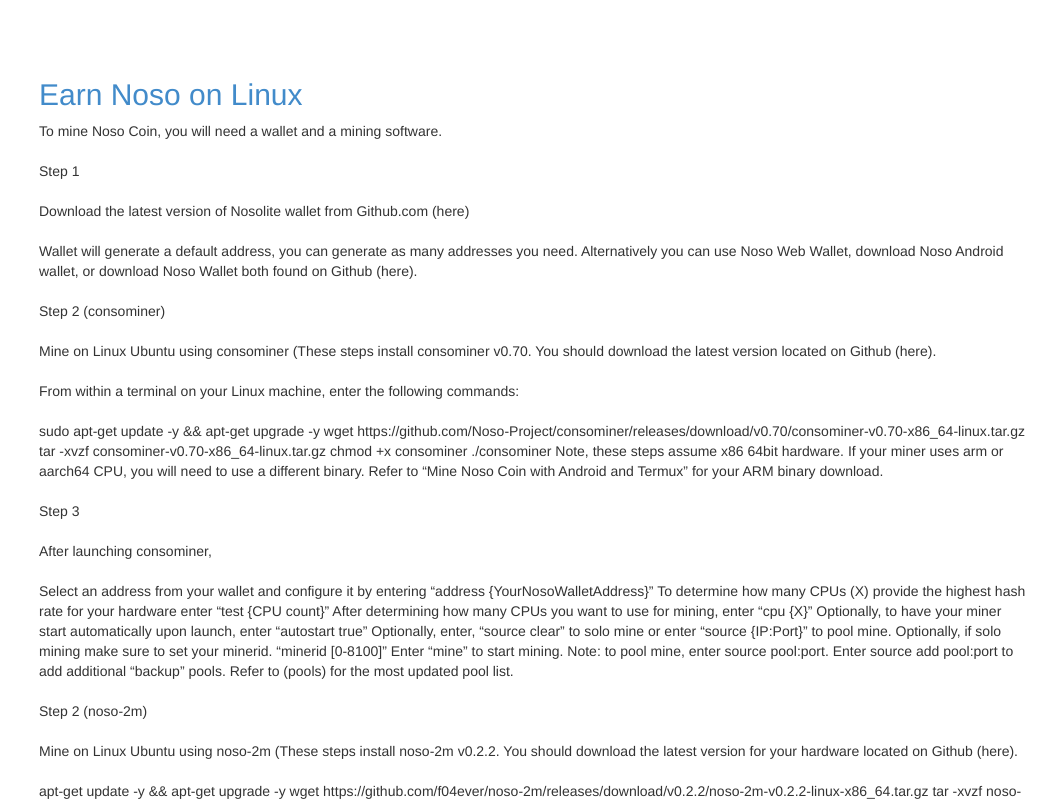
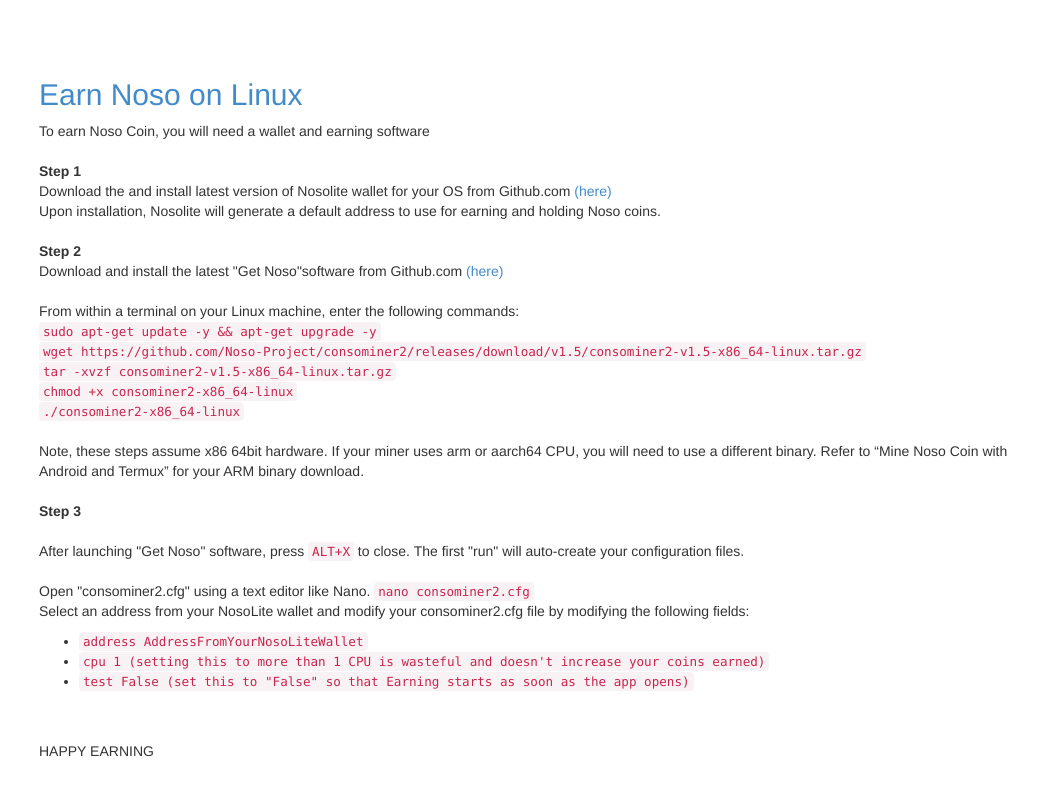
Before and after one commit to gonefishing4422/nosotest.github.io, a plain HTML site: page index.html in a window 1280 px wide. Shown: the part 6020-6821 px from the top of the page, without its empty margins (231-1280 px from the left). Drawn offline with Linux system fonts and the light colour scheme.

Commit message:
Update index.html

```diff
--- a/index.html
+++ b/index.html
@@ -185,7 +185,7 @@
 	<br><br>
 	<strong>Step 1</strong>
 	<br>
-	Download the and install latest version of Nosolite wallet from Github.com <a href="https://github.com/Noso-Project/NosoLite/releases" target="_blank">(here)</A>
+	Download the and install latest version of Nosolite wallet for your OS from Github.com <a href="https://github.com/Noso-Project/NosoLite/releases" target="_blank">(here)</A>
 
 	Upon installation, Nosolite will generate a default address to use for earning and holding Noso coins.
 	<br><br>
@@ -215,57 +215,49 @@
 
 	<!-- Earn Noso on Linux-->
 	<br><br><br><br>
-	<p><h2><a id="nearnlinux">Earn Noso on Linux</a></h2></p>
-	 <p>To mine Noso Coin, you will need a wallet and a mining software.
+	<p><h2><a id="earnlinux">Earn Noso on Linux</a></h2></p>
+	 <p>To earn Noso Coin, you will need a wallet and earning software
 	<br><br>
-	Step 1
+	<strong>Step 1</strong>
+	<br>
+	Download the and install latest version of Nosolite wallet for your OS from Github.com <a href="https://github.com/Noso-Project/NosoLite/releases" target="_blank">(here)</a>
+	<br>
+	Upon installation, Nosolite will generate a default address to use for earning and holding Noso coins.
 	<br><br>
-	Download the latest version of Nosolite wallet from Github.com (here)
+	<strong>Step 2</strong>
+	<br>
+	Download and install the latest "Get Noso"software from Github.com <a href="https://github.com/Noso-Project/consominer2/releases" target="_blank">(here)</a>
 	<br><br>
-	Wallet will generate a default address, you can generate as many addresses you need. Alternatively you can use Noso Web Wallet, download Noso Android wallet, or download Noso Wallet both found on Github (here).
+
+	From within a terminal on your Linux machine, enter the following commands:
+	<br>
+	<code>sudo apt-get update -y && apt-get upgrade -y</code>
+	<br>
+	<code>wget https://github.com/Noso-Project/consominer2/releases/download/v1.5/consominer2-v1.5-x86_64-linux.tar.gz</code>
+	<br>
+	<code>	tar -xvzf consominer2-v1.5-x86_64-linux.tar.gz</code>
+	<br>
+	<code>chmod +x consominer2-x86_64-linux</code>
+	<br>
+	<code>./consominer2-x86_64-linux</code>
 	<br><br>
-	Step 2 (consominer)
-	<br><br>
-	Mine on Linux Ubuntu using consominer (These steps install consominer v0.70. You should download the latest version located on Github (here).
-	<br><br>
-	From within a terminal on your Linux machine, enter the following commands:
-	<br><br>
-	sudo apt-get update -y && apt-get upgrade -y
-	wget https://github.com/Noso-Project/consominer/releases/download/v0.70/consominer-v0.70-x86_64-linux.tar.gz
-	tar -xvzf consominer-v0.70-x86_64-linux.tar.gz
-	chmod +x consominer
-	./consominer
 	Note, these steps assume x86 64bit hardware. If your miner uses arm or aarch64 CPU, you will need to use a different binary. Refer to “Mine Noso Coin with Android and Termux” for your ARM binary download.
 	<br><br>
-	Step 3
+	<strong>Step 3</strong>
 	<br><br>
-	After launching consominer,
+	After launching "Get Noso" software, press <code>ALT+X</code> to close.  The first "run" will auto-create your configuration files.
 	<br><br>
-	Select an address from your wallet and configure it by entering “address {YourNosoWalletAddress}”
-	To determine how many CPUs (X) provide the highest hash rate for your hardware enter “test {CPU count}”
-	After determining how many CPUs you want to use for mining, enter “cpu {X}”
-	Optionally, to have your miner start automatically upon launch, enter “autostart true”
-	Optionally, enter, “source clear” to solo mine or enter “source {IP:Port}” to pool mine.
-	Optionally, if solo mining make sure to set your minerid. “minerid [0-8100]”
-	Enter “mine” to start mining.
-	Note: to pool mine, enter source pool:port. Enter source add pool:port to add additional “backup” pools. Refer to (pools) for the most updated pool list.
+	Open "consominer2.cfg" using a text editor like Nano.  <code> nano consominer2.cfg</code>
+	<br>
+	Select an address from your NosoLite wallet and modify your consominer2.cfg file by modifying the following fields:
+	<br>
+	<ul>
+	<li><code>address AddressFromYourNosoLiteWallet
+	<li>cpu 1 (setting this to more than 1 CPU is wasteful and doesn't increase your coins earned)
+	<li>test False (set this to "False" so that Earning starts as soon as the app opens)</code>
+	</ul>
 	<br><br>
-	Step 2 (noso-2m)
-	<br><br>
-	Mine on Linux Ubuntu using noso-2m (These steps install noso-2m v0.2.2. You should download the latest version for your hardware located on Github (here).
-	<br><br>
-	apt-get update -y && apt-get upgrade -y
-	wget https://github.com/f04ever/noso-2m/releases/download/v0.2.2/noso-2m-v0.2.2-linux-x86_64.tar.gz
-	tar -xvzf noso-2m-v0.2.2-linux-x86_64.tar.gz
-	chmod +x noso-2m
-	./noso-2m -a {address} -t {threads} i {miner instance} –pools=Pool1:IPAddress:port;Pool2:IPAddress:port”
-	MINING POOL EXAMPLE: ./noso-2m.exe -a ThisIsMyNosoMiningAddress -t 9 -i 6 –pools=Dev:45.146.252.103:8082;rukzuk:173.199.122.137:8082;f04ever:209.126.80.203:8082?
-	<br><br>
-	MINING SOLO EXAMPLE: ./noso-2m.exe -a ThisIsMyNosoMiningAddress -t 9 -i 6
-	<br><br>
-	Note, these steps assume x86 64bit hardware. If your miner uses hardware other than x86 64, download your hardware appropriate version (here). Also, if you are SOLO mining with multiple instances, you must define your miner instance.
-	<br><br>
-	HAPPY MINING!</p>
+	HAPPY EARNING</p>
 
 
 
```
